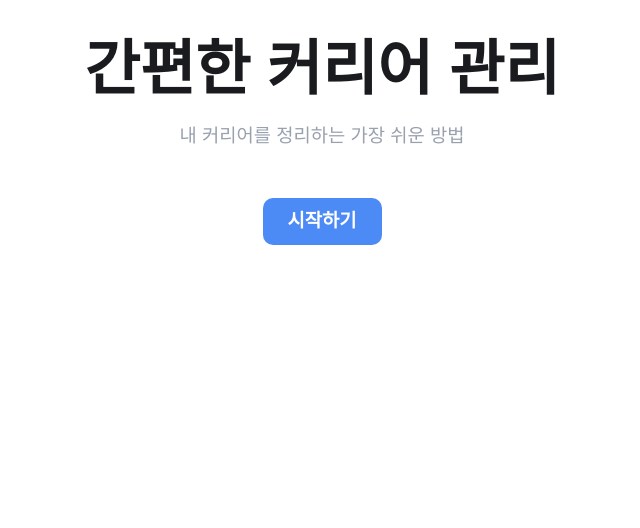
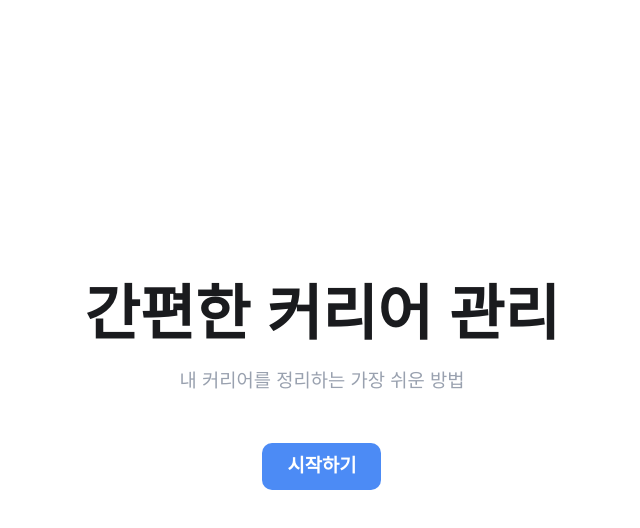
Before and after one commit to ComWith-mini-Project/frontend, a Next.js app: page / in a window 1280 px wide. Shown: the top 528 px of the page, without its empty margins (318-958 px from the left). Built offline with nearby package versions, Linux system fonts and the light colour scheme.

Commit message:
fix(main): improve intro wrapper style

```diff
--- a/app/(router)/career/layout.tsx
+++ b/app/(router)/career/layout.tsx
@@ -11,8 +11,10 @@ export default function RootLayout({
   children: React.ReactNode;
 }>) {
   return (
-    <div className="career-page-wrapper">
-      <div className="flex justify-center">{children}</div>
+    <div className="pt-[4rem]">
+      <div className="career-page-wrapper">
+        <div className="flex justify-center">{children}</div>
+      </div>
     </div>
   );
 }
--- a/app/page.tsx
+++ b/app/page.tsx
@@ -7,6 +7,7 @@ export default function Home() {
   const router = useRouter();
 
   return (
+    <div className={styles.home_wrapper}>
       <div className="flex flex-col items-center justify-center gap-10">
         <h1 className="text-8xl font-bold">간편한 커리어 관리</h1>
         <h3 className="text-3xl text-gray-400">내 커리어를 정리하는 가장 쉬운 방법</h3>
@@ -18,5 +19,6 @@ export default function Home() {
           시작하기
         </button>
       </div>
+    </div>
   );
 }
--- a/styles/globals.css
+++ b/styles/globals.css
@@ -121,11 +121,11 @@ main {
 
 body {
   display: block;
-  padding-top: 4rem;
   background: var(--background);
   color: var(--foreground);
   font-family: Arial, Helvetica, sans-serif;
   line-height: 1;
+  height: 100%;
 }
 ol,
 ul {
--- a/styles/home.module.css
+++ b/styles/home.module.css
@@ -15,3 +15,10 @@
   transform: translateY(0.1rem);
   box-shadow: 0 0.05rem 0.5rem rgba(0, 0, 0, 0.2);
 }
+
+.home_wrapper {
+  display: flex;
+  align-items: center;
+  justify-content: center;
+  height: inherit;
+}
```
Lines whose indentation alone changed are shown as unchanged.
